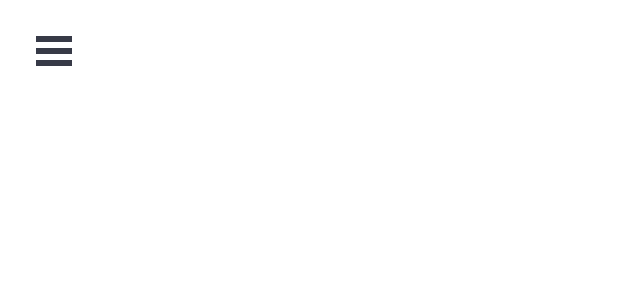
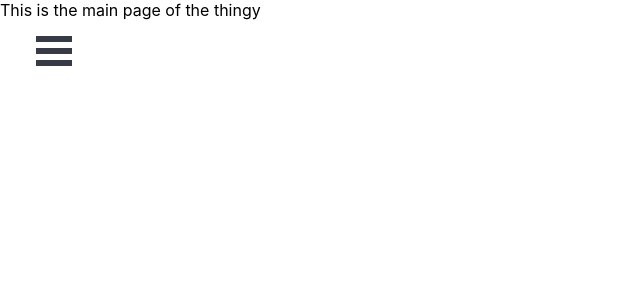
Before and after one commit to pdemich/busk3r, a React (Create React App) app: page / in a window 1280 px wide. Shown: the top 300 px of the page, without its empty margins (0-640 px from the left). Built offline with nearby package versions, Linux system fonts and the light colour scheme.

Commit message:
Added text to the main page

```diff
--- a/src/App.js
+++ b/src/App.js
@@ -14,7 +14,9 @@ class App extends Component {
           <a onClick={this.showSettings} className="menu-item--small" href="">Settings</a>
         </Menu>
         <main id="page-wrap">
-
+          <div>
+            This is the main page of the thingy
+          </div>
         </main>
       </div>
     );
```
